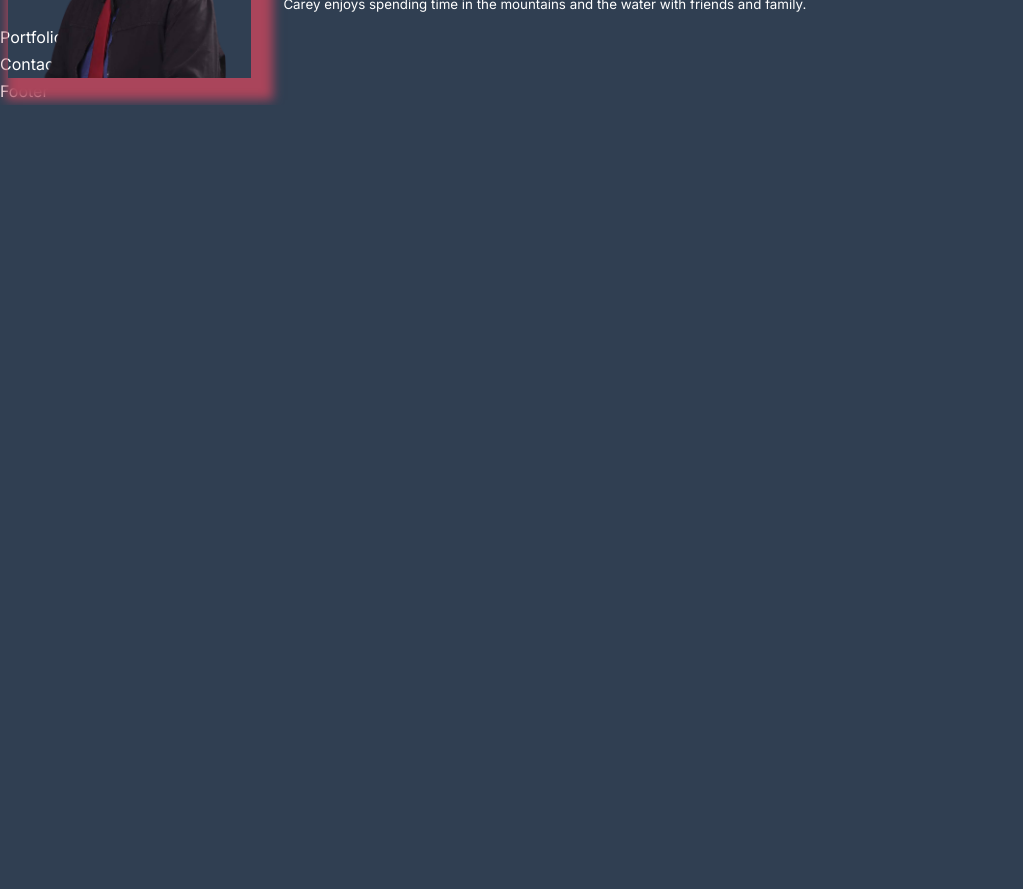
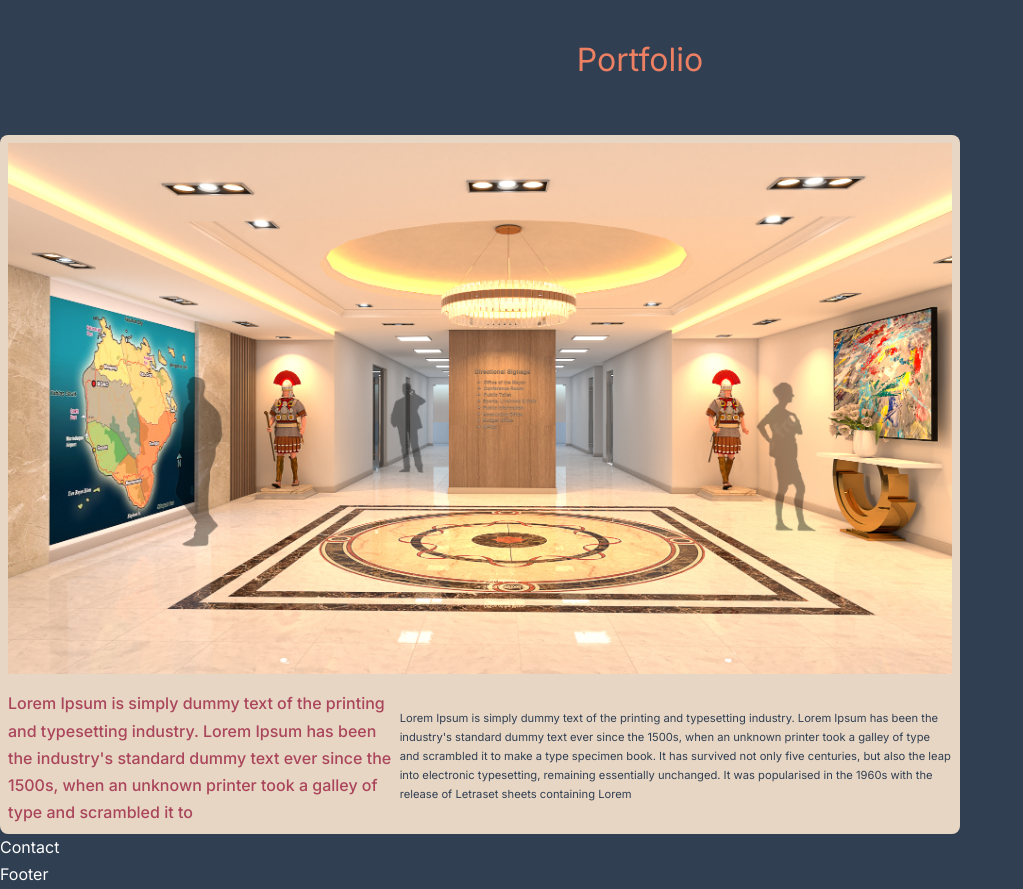
Before and after one commit to jamesmiayo/portfolio_johnbryan, a React (Create React App) app: page / in a window 1280 px wide. Shown: the part 2240-3129 px from the top of the page, without its empty margins (0-1023 px from the left). Before the commit the page ends 2345 px from the top, so only its background shows below. Built offline with nearby package versions, Linux system fonts and the light colour scheme; the HTML template or start-up script is replaced by a standard one.

Commit message:
add porfolio

```diff
--- a/src/frames/about/about.css
+++ b/src/frames/about/about.css
@@ -13,11 +13,11 @@
 }
 
 .img__bryan {
-  height: 15rem;
-  width: 100%;
+  height: 100%;
+  width: 10rem;
   position: relative;
-  top: 90px;
-  box-shadow: 10px 10px 10px 12px var(--color-red);
+  top: 12px;
+  box-shadow: 10px 10px 5px 12px var(--color-red);
   margin-right: 2rem;
 }
 
--- a/src/frames/portfolio/Portfolio.jsx
+++ b/src/frames/portfolio/Portfolio.jsx
@@ -1,7 +1,41 @@
 import React from 'react';
+import './portfolio.css';
+import img_portf1 from '../../images/img3.jpg';
 
 const Portfolio = () => {
-  return <div>Portfolio</div>;
+  return (
+    <section id="portfolio">
+      <h2>Portfolio</h2>
+      <div className="container container__portfolio">
+        <div className="card__portfolio">
+          <img src={img_portf1} alt="img_portf1" className="img__portfolio" />
+          <div className="portfolio__details">
+            <div className="portfolio__info">
+              <h6>
+                Lorem Ipsum is simply dummy text of the printing and typesetting
+                industry. Lorem Ipsum has been the industry's standard dummy
+                text ever since the 1500s, when an unknown printer took a galley
+                of type and scrambled it to
+              </h6>
+            </div>
+            <div className="info__detail">
+              <small className="text-detail">
+                <br />
+                Lorem Ipsum is simply dummy text of the printing and typesetting
+                industry. Lorem Ipsum has been the industry's standard dummy
+                text ever since the 1500s, when an unknown printer took a galley
+                of type and scrambled it to make a type specimen book. It has
+                survived not only five centuries, but also the leap into
+                electronic typesetting, remaining essentially unchanged. It was
+                popularised in the 1960s with the release of Letraset sheets
+                containing Lorem
+              </small>
+            </div>
+          </div>
+        </div>
+      </div>
+    </section>
+  );
 };
 
 export default Portfolio;
--- a/src/frames/portfolio/porfolio.css
+++ /dev/null
@@ -1,3 +0,0 @@
-body {
-  background-color: red;
-}
--- /dev/null
+++ b/src/frames/portfolio/portfolio.css
@@ -0,0 +1,31 @@
+.container__portfolio {
+  margin: 0;
+  padding: 0.5rem;
+  position: relative;
+  display: flex;
+  flex-direction: column;
+  background-color: var(--color-lightbrown);
+  border-radius: 0.5rem;
+}
+.card__portfolio {
+  display: flex;
+  flex-direction: column;
+}
+
+.portfolio__details {
+  display: flex;
+  flex-direction: row;
+  align-content: space-between;
+}
+
+.img__portfolio {
+  height: 100%;
+  width: 100%;
+  padding-bottom: 1rem;
+}
+
+.info__detail .text-detail {
+  color: var(--color-darkcolor);
+  text-align: left;
+  font-size: 0.7rem;
+}
--- a/src/index.css
+++ b/src/index.css
@@ -82,6 +82,14 @@ h5 {
   font-weight: 500;
 }
 
+h6{
+  font-weight: 500;
+  font-size: 1rem;
+  text-align: left;
+  color: var(--color-red);
+  padding-bottom: 0rem;
+}
+
 .highlights{
   font-weight: 500;
   font-size: 3rem;
@@ -99,8 +107,11 @@ section {
 }
 
 section > h2 {
+  font-weight: 400;
+  font-size: 2rem;
   text-align: center;
-  color: var(--color-light);
+  color: var(--color-orange);
+  padding-bottom: 3rem;
 }
 section > h5 {
   text-align: center;
```
